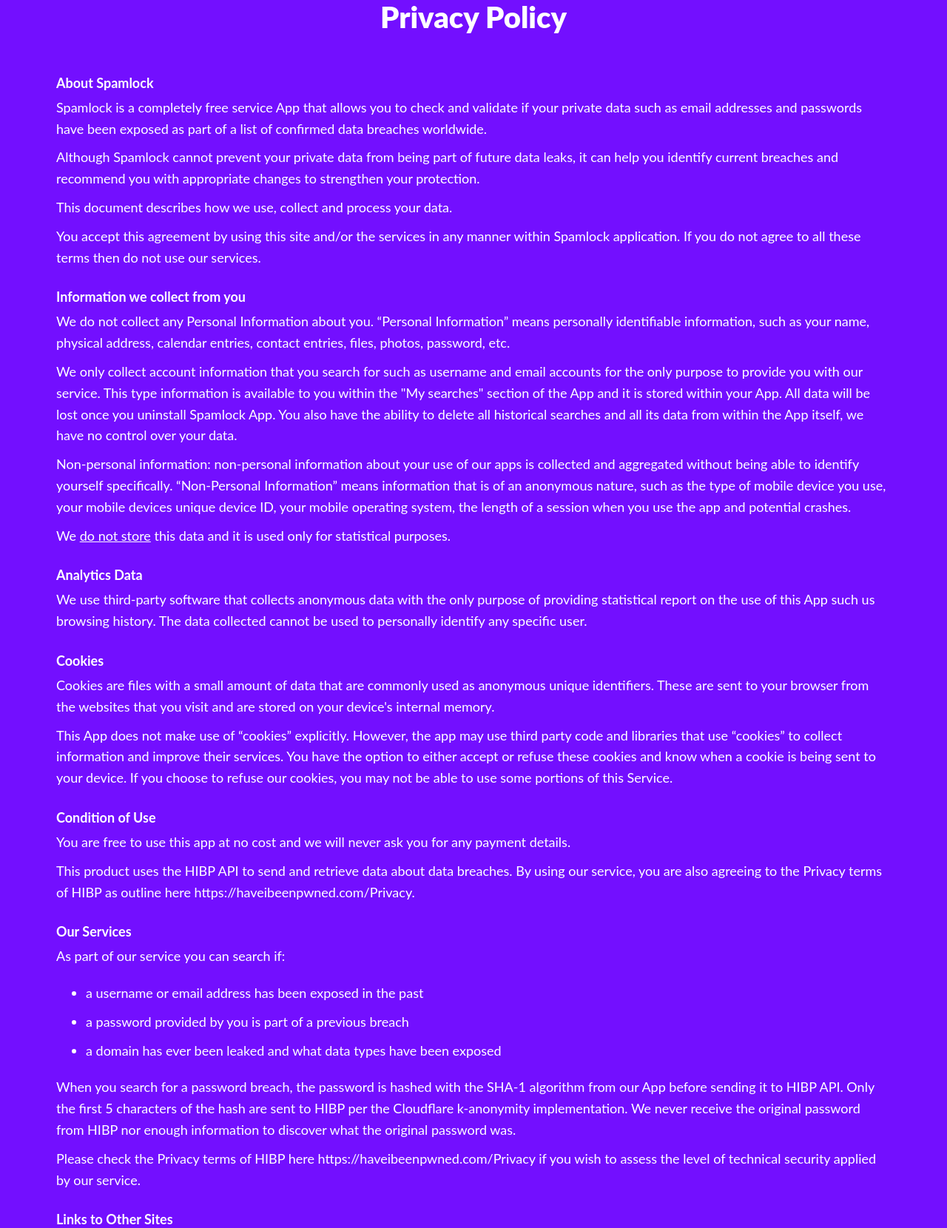
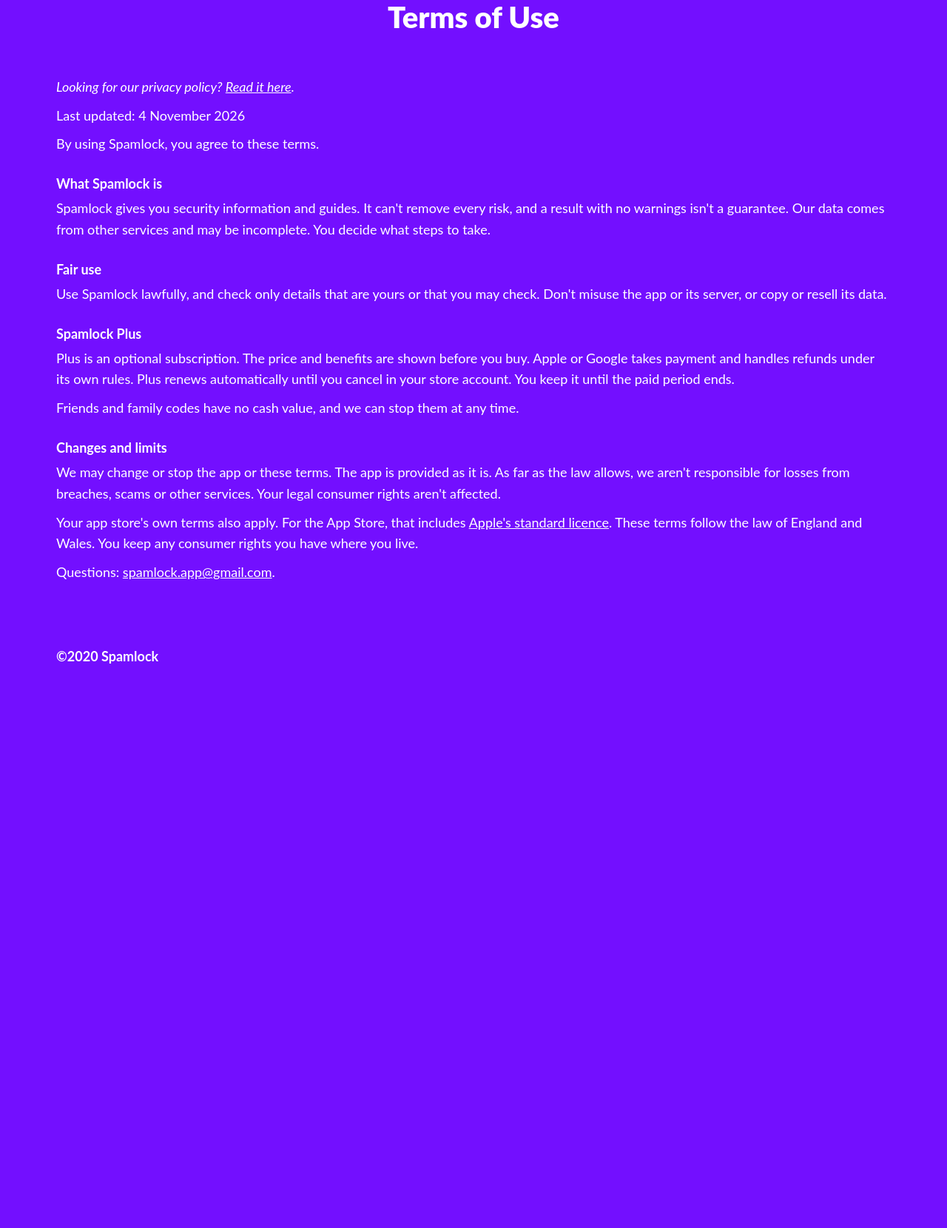
Before and after one commit to butri71/spamlock, a plain HTML site: page terms.html in a window 1280 px wide. Shown: the part 236-1896 px from the top of the page at 74% size. After the commit the page ends 1187 px from the top, so only its background shows below. Drawn offline with Linux system fonts and the light colour scheme.

Commit message:
New privacy policy page and terms of use for Spamlock 4
Co-Authored-By: Claude Opus 5.5 <noreply@anthropic.com>

```diff
--- a/terms.html
+++ b/terms.html
@@ -3,7 +3,7 @@
   <head>
     <link rel="stylesheet" type="text/css" href="./css/main.css">
     <link rel="shortcut icon" href="./images/favicon.png">
-    <title>Spamlock - Privacy Policy</title>
+    <title>Spamlock - Terms of Use</title>
     <!-- Global site tag (gtag.js) - Google Analytics -->
     <script async src="https://www.googletagmanager.com/gtag/js?id=G-L596RVJHDX"></script>
     <script>
@@ -13,24 +13,12 @@
 
       gtag('config', 'G-L596RVJHDX');
     </script>
+    <style>
+      p a, li a { color: inherit; text-decoration: underline; }
+    </style>
   </head>
   <body>
     <!--  HEADER   -->
-    <!-- <div class="headerContainer">
-      <div class="header">
-        <div class="headerLeft">
-          <a href="index.html">
-            <img class="logo" src="images/spamlockLogo.png" />
-          </a>
-        </div>
-        <div class="headerRight">
-          <div class="header-link-wrapper">
-            <a class="header-link" href="index.html" target="_self">HOME</a>
-            <a class="header-link" href="mailto:spamlock.app@gmail.com" target="_self">CONTACT</a>
-          </div>
-        </div>
-      </div>
-    </div> -->
     <section class="bg-dark">
       <div class="container">
           <div style="display: flex;">
@@ -45,89 +33,52 @@
               </div>
           </div>
       </div>
-  </section>
+    </section>
     <!--  HEADER   -->
 
     <section class="bg-dark">
       <div class="container">
         <div>
           <div class="txtHeader">
-            <h1>Privacy Policy</h1>
+            <h1>Terms of Use</h1>
           </div>
           <div>
-            <h3>About Spamlock</h3>
+            <p><em>Looking for our privacy policy? <a href="privacy.html">Read it here</a>.</em></p>
+            <p>Last updated: 4 November 2026</p>
+            <p>By using Spamlock, you agree to these terms.</p>
+          </div>
+
+          <div style="margin-top: 30px">
+            <h3>What Spamlock is</h3>
           </div>
           <div>
-            <p>Spamlock is a completely free service App that allows you to check and validate if your private data such as email addresses and passwords have been exposed as part of a list of confirmed data breaches worldwide.</p>
+            <p>Spamlock gives you security information and guides. It can't remove every risk, and a result with no warnings isn't a guarantee. Our data comes from other services and may be incomplete. You decide what steps to take.</p>
+          </div>
+
+          <div style="margin-top: 30px">
+            <h3>Fair use</h3>
           </div>
           <div>
-            <p>Although Spamlock cannot prevent your private data from being part of future data leaks, it can help you identify current breaches and recommend you with appropriate changes to strengthen your protection.</p>
+            <p>Use Spamlock lawfully, and check only details that are yours or that you may check. Don't misuse the app or its server, or copy or resell its data.</p>
+          </div>
+
+          <div style="margin-top: 30px">
+            <h3>Spamlock Plus</h3>
           </div>
           <div>
-            <p>This document describes how we use, collect and process your data.</p><p>You accept this agreement by using this site and/or the services in any manner within Spamlock application. If you do not agree to all these terms then do not use our services.</p>
+            <p>Plus is an optional subscription. The price and benefits are shown before you buy. Apple or Google takes payment and handles refunds under its own rules. Plus renews automatically until you cancel in your store account. You keep it until the paid period ends.</p>
+            <p>Friends and family codes have no cash value, and we can stop them at any time.</p>
           </div>
+
           <div style="margin-top: 30px">
-            <h3>Information we collect from you</h3>
+            <h3>Changes and limits</h3>
           </div>
           <div>
-            <p>We do not collect any Personal Information about you. “Personal Information” means personally identifiable information, such as your name, physical address, calendar entries, contact entries, files, photos, password, etc.</p>
-            <p>We only collect account information that you search for such as username and email accounts for the only purpose to provide you with our service. This type information is available to you within the "My searches" section of the App and it is stored within your App.  All data will be lost once you uninstall Spamlock App. You also have the ability to delete all historical searches and all its data from within the App itself, we have no control over your data. </p>
-            <p>Non-personal information: non-personal information about your use of our apps is collected and aggregated without being able to identify yourself specifically. “Non-Personal Information” means information that is of an anonymous nature, such as the type of mobile device you use, your mobile devices unique device ID, your mobile operating system, the length of a session when you use the app and potential crashes.</p>
-            <p>We <u>do not store</u> this data and it is used only for statistical purposes.</p>
-          </div>
-          <div style="margin-top: 30px">
-            <h3>Analytics Data</h3>
-          </div>
-          <div>
-            <p>We use third-party software that collects anonymous data with the only purpose of providing statistical report on the use of this App such us browsing history. The data collected cannot be used to personally identify any specific user. </p>
-          </div>
-          <div style="margin-top: 30px">
-            <h3>Cookies</h3>
-          </div>
-          <div>
-            <p>Cookies are files with a small amount of data that are commonly used as anonymous unique identifiers. These are sent to your browser from the websites that you visit and are stored on your device's internal memory.</p>
-            <p>This App does not make use of “cookies” explicitly. However, the app may use third party code and libraries that use “cookies” to collect information and improve their services. You have the option to either accept or refuse these cookies and know when a cookie is being sent to your device. If you choose to refuse our cookies, you may not be able to use some portions of this Service.</p>
-          </div>
-          <div style="margin-top: 30px">
-            <h3>Condition of Use</h3>
-          </div>
-          <div>
-            <p>You are free to use this app at no cost and we will never ask you for any payment details.</p>
-            <p>This product uses the HIBP API to send and retrieve data about data breaches. By using our service, you are also agreeing to the Privacy terms of HIBP as outline here https://haveibeenpwned.com/Privacy. </p>
-
-          </div>
-          <div style="margin-top: 30px">
-            <h3>Our Services</h3>
-            <p>As part of our service you can search if:
-              <ul>
-                <li>a username or email address has been exposed in the past</li>
-                <li>a password provided by you is part of a previous breach</li>
-                <li>a domain has ever been leaked and what data types have been exposed</li>
-              </ul>
-            </p>
-            <p>When you search for a password breach, the password is hashed with the SHA-1 algorithm from our App before sending it to HIBP API. Only the first 5 characters of the hash are sent to HIBP per the Cloudflare k-anonymity implementation. We never receive the original password from HIBP nor enough information to discover what the original password was.</p>
-            <p>Please check the Privacy terms of HIBP here https://haveibeenpwned.com/Privacy if you wish to assess the level of technical security applied by our service. </p>
-          </div>
-          <div style="margin-top: 30px">
-            <h3>Links to Other Sites</h3>
-          </div>
-          <div>
-            <p>This App may contain links to other sites. If you click on a third-party link, you will be directed to that site. Note that these external sites have their own Privacy Policy which we recommend you to read. We have no control over and assume no responsibility for the content, privacy policies, or practices of any third-party sites or services.</p>
-          </div>
-          <div style="margin-top: 30px">
-            <h3>Contact Us</h3>
-          </div>
-          <div>
-            <p>If you have any questions or comments about this Privacy Policy or any other issues regarding our apps or services, please contact us through our “Contact” section within our App or using the link a the top of this page.</p>
-          </div>
-          <div style="margin-top: 30px">
-            <h3>Changes to This Privacy Policy</h3>
-          </div>
-          <div>
-            <p>We may update our Privacy Policy from time to time. Thus, you are advised to review this page periodically for any changes. You will be notified of any changes by posting the new Privacy Policy on this page.<br>These changes are effective immediately after they are posted on this page.</p>
+            <p>We may change or stop the app or these terms. The app is provided as it is. As far as the law allows, we aren't responsible for losses from breaches, scams or other services. Your legal consumer rights aren't affected.</p>
+            <p>Your app store's own terms also apply. For the App Store, that includes <a href="https://www.apple.com/legal/internet-services/itunes/dev/stdeula/">Apple's standard licence</a>. These terms follow the law of England and Wales. You keep any consumer rights you have where you live.</p>
+            <p>Questions: <a href="mailto:spamlock.app@gmail.com">spamlock.app@gmail.com</a>.</p>
           </div>
         </div>
-
       </div>
     </section>
 
@@ -139,11 +90,9 @@
                   <h3>©2020 Spamlock</h3>
               </div>
               <div class="headerRight">
-                  <!-- <img class="logoRight" src="images/tmdbLogo.png" /> -->
               </div>
           </div>
       </div>
-  </section>
-
+    </section>
   </body>
 </html>
```
Also changed, not shown: index.html (+2 -1 lines), privacy.html (added, +127 -0 lines).
